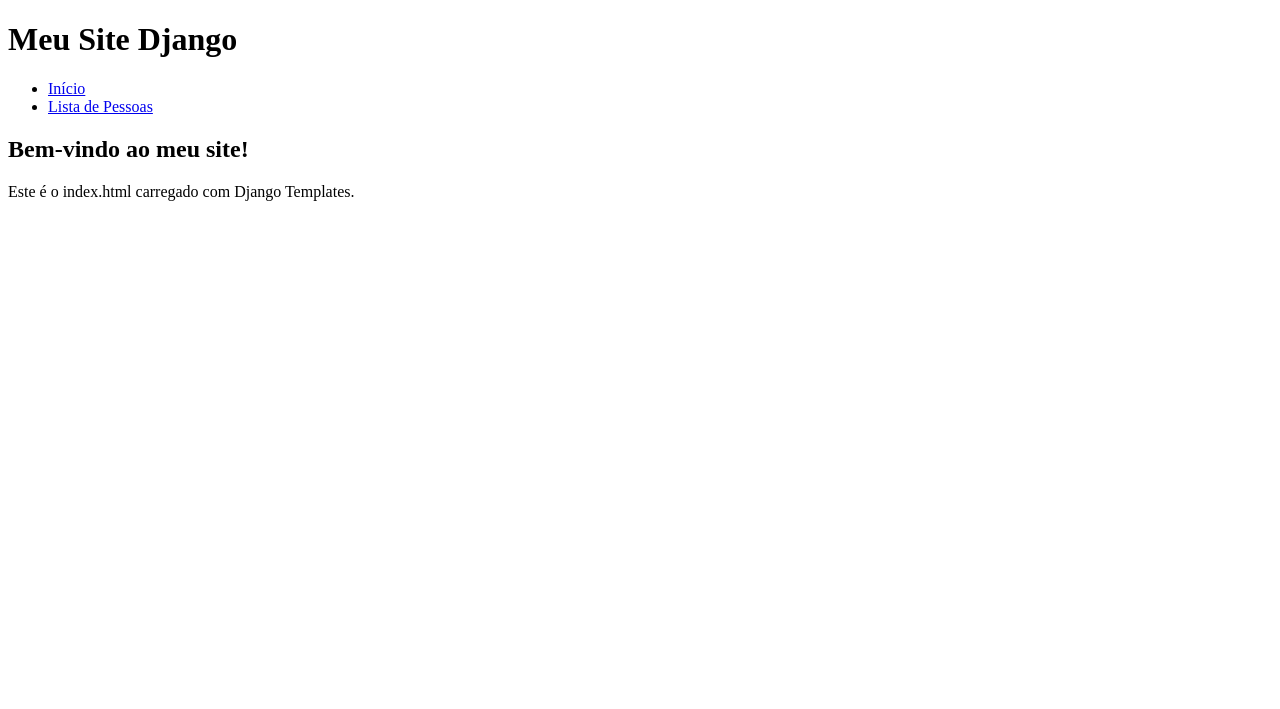
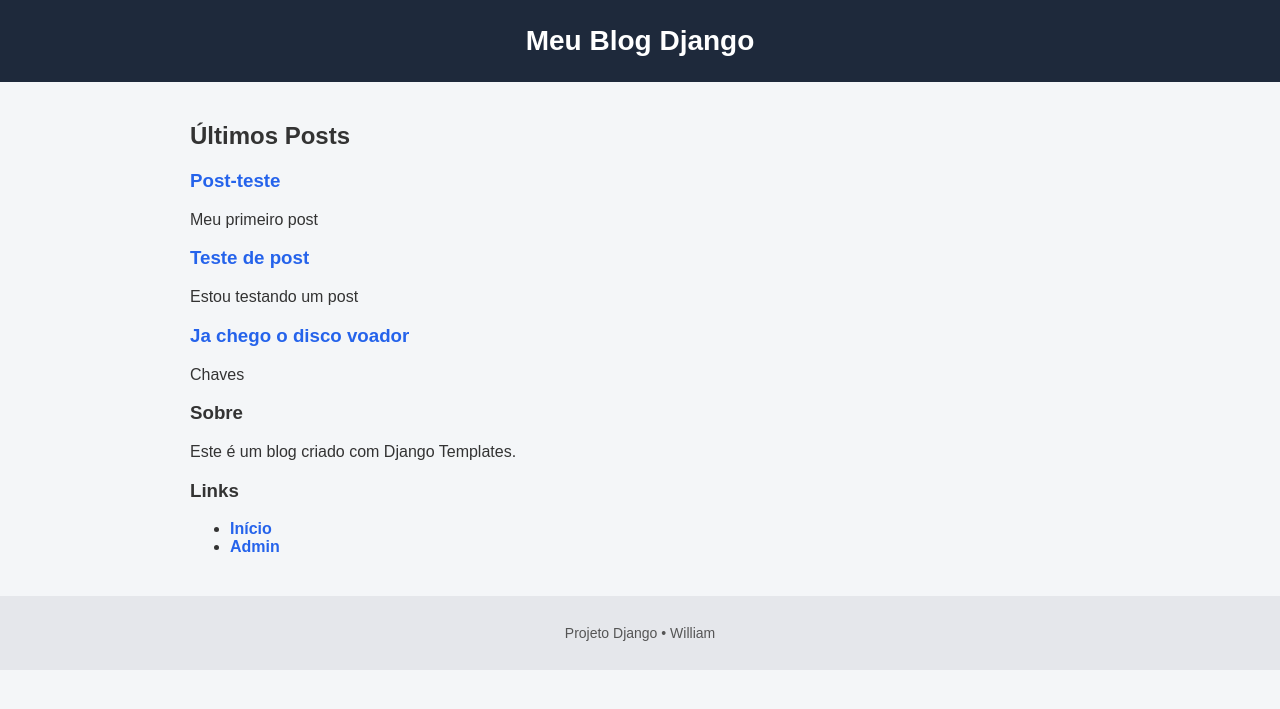
Before and after one commit to wiliamDesigner/git_do_models_django, a Django app: page / in a window 1280 px wide. Shown: the top 709 px of the page. Run offline with Django 5.2, Linux system fonts and the light colour scheme; data comes from the database, SQL or seed files in the repository; both versions use the stored data as it was after the commit.

Commit message:
1.1
com um pequeno css

```diff
--- /dev/null
+++ b/core/static/core/style.css
@@ -0,0 +1,67 @@
+body {
+    margin: 0;
+    padding: 0;
+    font-family: Arial, Helvetica, sans-serif;
+    background-color: #f4f6f8;
+    color: #333;
+}
+
+/* Cabeçalho */
+header {
+    background-color: #1e293b;
+    color: #ffffff;
+    padding: 25px;
+    text-align: center;
+}
+
+header h1 {
+    margin: 0;
+    font-size: 28px;
+}
+
+/* Conteúdo principal */
+.container {
+    max-width: 900px;
+    margin: 40px auto;
+    padding: 0 15px;
+}
+
+/* Cards */
+.card {
+    background-color: #ffffff;
+    border-radius: 6px;
+    padding: 20px;
+    margin-bottom: 20px;
+    box-shadow: 0 2px 6px rgba(0,0,0,0.1);
+}
+
+.card h2,
+.card h3 {
+    margin-top: 0;
+    color: #2563eb;
+}
+
+.card p {
+    line-height: 1.6;
+}
+
+/* Links */
+a {
+    color: #2563eb;
+    text-decoration: none;
+    font-weight: bold;
+}
+
+a:hover {
+    text-decoration: underline;
+}
+
+/* Rodapé */
+footer {
+    background-color: #e5e7eb;
+    text-align: center;
+    padding: 15px;
+    font-size: 14px;
+    color: #555;
+    margin-top: 40px;
+}
--- a/core/templates/core/base.html
+++ b/core/templates/core/base.html
@@ -1,24 +1,32 @@
+{% load static %}
 <!DOCTYPE html>
 <html lang="pt-br">
 <head>
     <meta charset="UTF-8">
-    <title>{% block title %}Meu Site Django{% endblock %}</title>
+    <title>Meu Blog Django</title>
+
+    <!-- CSS -->
+    <link rel="stylesheet" href="{% static 'core/style.css' %}">
 </head>
+<body>
 
-<body>
-    <header>
-        <h1>Meu Site Django</h1>
-    </header>
+<header class="header">
+    <h1>Meu Blog Django</h1>
+</header>
 
-    <aside>
-        {% include 'core/sidebar.html' %}
+<div class="container">
+    <main class="content">
+        {% block content %}{% endblock %}
+    </main>
+
+    <aside class="sidebar">
+        {% include "core/sidebar.html" %}
     </aside>
+</div>
 
-    <main>
-        {% block content %}
+<footer class="footer">
+    <p>Projeto Django • William</p>
+</footer>
 
-
-        {% endblock %}
-    </main>
 </body>
 </html>
--- a/core/templates/core/index.html
+++ b/core/templates/core/index.html
@@ -1,10 +1,17 @@
-{% extends 'core/base.html' %}
-
-{% block title %}
-Página Inicial
-{% endblock %}
+{% extends "core/base.html" %}
 
 {% block content %}
-<h2>Bem-vindo ao meu site!</h2>
-<p>Este é o index.html carregado com Django Templates.</p>
+<h2>Últimos Posts</h2>
+
+{% for post in posts %}
+    <article class="post">
+        <h3>
+            <a href="/post/{{ post.id }}/">{{ post.titulo }}</a>
+        </h3>
+        <p>{{ post.conteudo|truncatewords:20 }}</p>
+    </article>
+{% empty %}
+    <p>Nenhum post publicado ainda.</p>
+{% endfor %}
+
 {% endblock %}
--- a/core/templates/core/sidebar.html
+++ b/core/templates/core/sidebar.html
@@ -1,4 +1,8 @@
+<h3>Sobre</h3>
+<p>Este é um blog criado com Django Templates.</p>
+
+<h3>Links</h3>
 <ul>
     <li><a href="/">Início</a></li>
-    <li><a href="/pessoas/">Lista de Pessoas</a></li>
+    <li><a href="/admin/">Admin</a></li>
 </ul>
--- a/core/views.py
+++ b/core/views.py
@@ -1,6 +1,10 @@
 from django.http import HttpResponse
+from django.shortcuts import render, get_object_or_404
 from django.views.decorators.csrf import csrf_exempt
-from django.shortcuts import render
+
+from .models import Post
+
+
 
 
 @csrf_exempt
@@ -12,20 +16,27 @@ def hello_form(request):
     """
     return HttpResponse(html)
 
+
 @csrf_exempt
 def hello_post(request):
     if request.method == "POST":
         return HttpResponse("Hello World")
-    else:
-        return HttpResponse("Use POST para ver a mensagem.")
+    return HttpResponse("Use POST para ver a mensagem.")
 
-# View para a página inicial do site
+
+
+
 def index(request):
-    return render(request, 'core/index.html')
+    posts = Post.objects.all()
+    return render(request, 'core/index.html', {
+        'posts': posts
+    })
 
-from django.shortcuts import render, get_object_or_404
-from .models import Post
+
+
 
 def post_detail(request, post_id):
     post = get_object_or_404(Post, id=post_id)
-    return render(request, 'core/post_detail.html', {'post': post})
+    return render(request, 'core/post_detail.html', {
+        'post': post
+    })
```
Also changed, not shown: core/templates/core/post_detail.html (+5 -9 lines), db.sqlite3.
